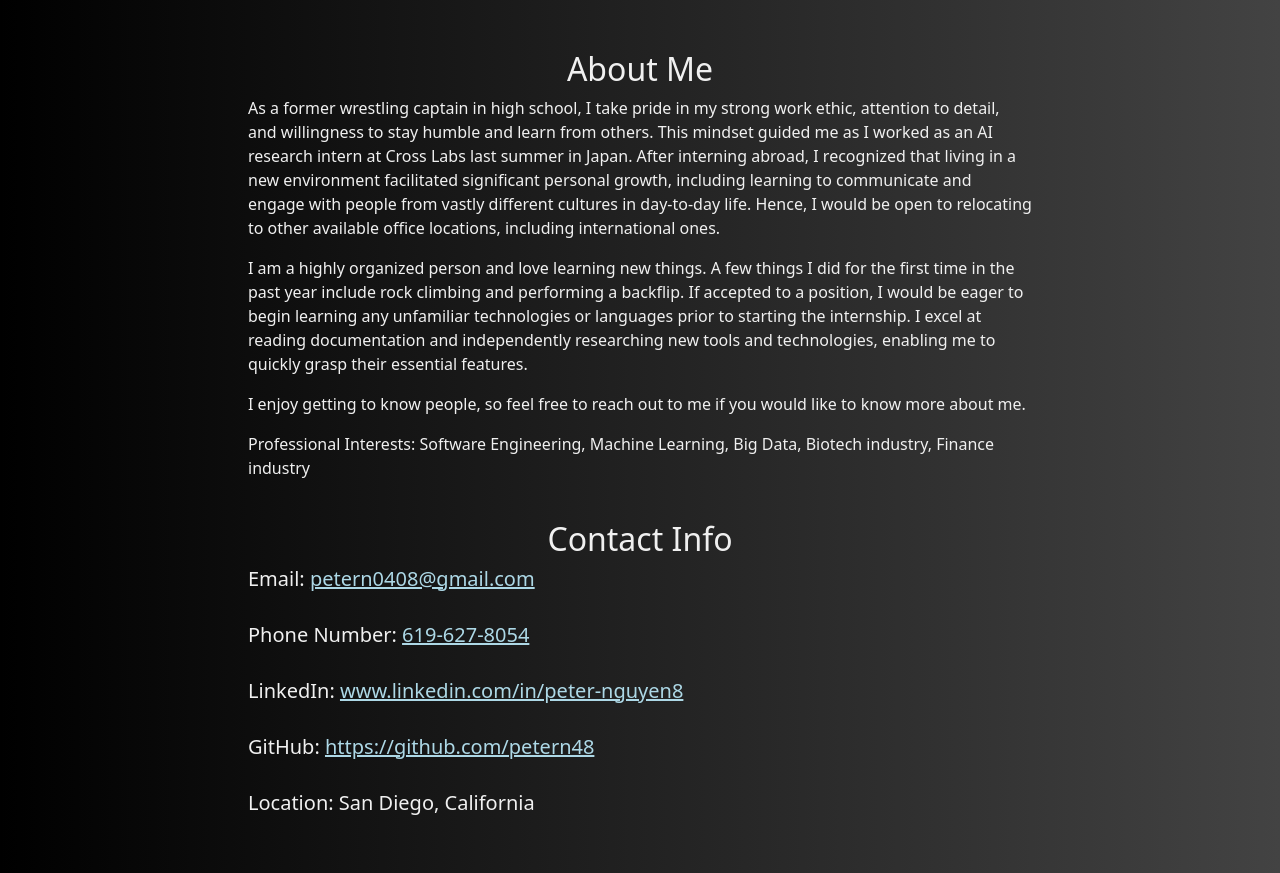
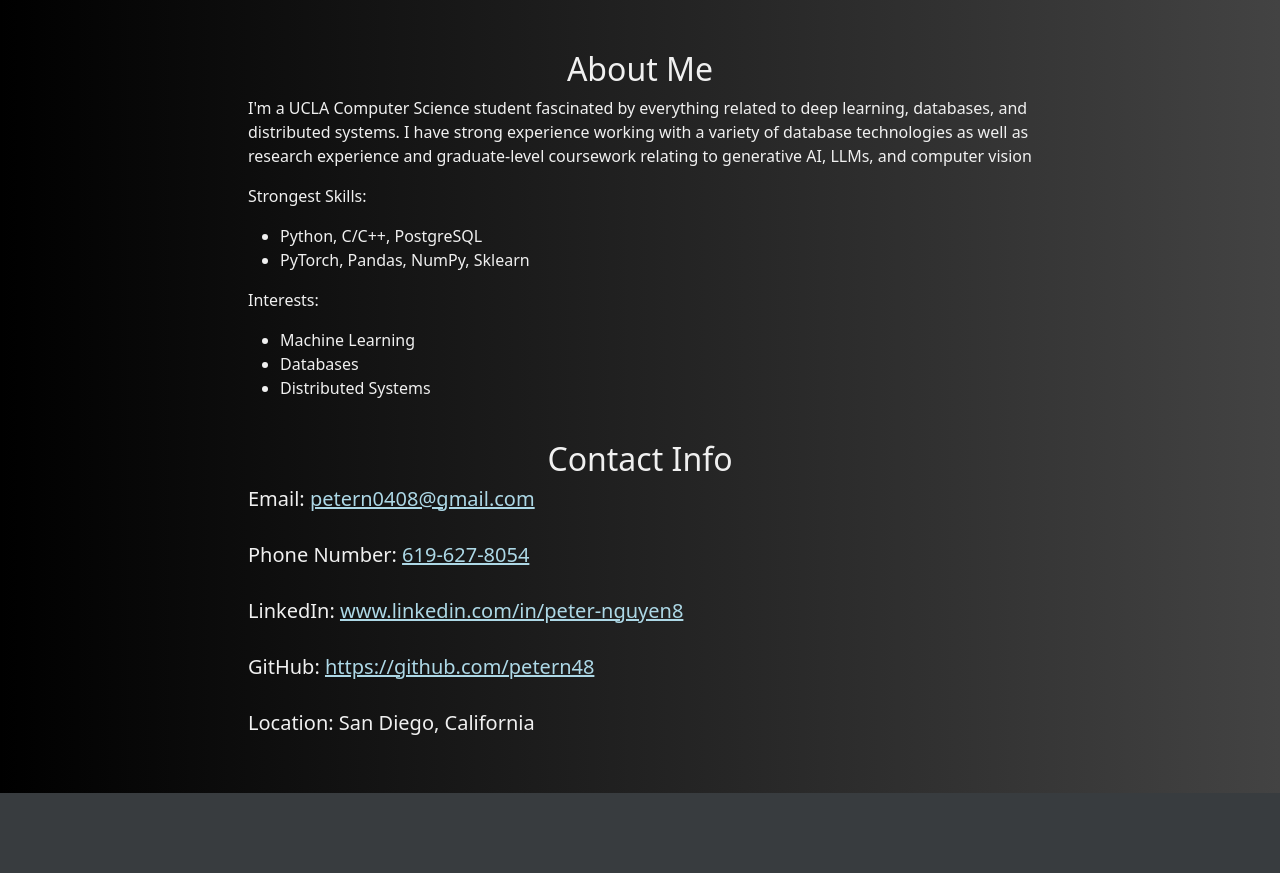
Before and after one commit to petern48/petern48-io, a Flask app: page /contact in a window 1280 px wide. Shown: the part 56-929 px from the top of the page. After the commit the page ends 849 px from the top, so only its background shows below. Run offline with Flask 3, Linux system fonts and the light colour scheme.

Commit message:
Update contact page

```diff
--- a/templates/contact.html
+++ b/templates/contact.html
@@ -20,23 +20,23 @@
     <main>
         <div id="about-me">
             <p>
-            As a former wrestling captain in high school, I take pride in my strong work ethic, attention to detail, and willingness to stay humble and learn from others.
-            This mindset guided me as I worked as an AI research intern at Cross Labs last summer in Japan.
-            After interning abroad, I recognized that living in a new environment facilitated significant personal growth, including learning to communicate and engage with people from vastly different cultures in day-to-day life.
-            Hence, I would be open to relocating to other available office locations, including international ones.
+                I'm a UCLA Computer Science student fascinated by everything related to deep learning, databases, and distributed systems. I have strong experience working with a variety of database technologies as well as research experience and graduate-level coursework relating to generative AI, LLMs, and computer vision
             </p>
             <p>
-            I am a highly organized person and love learning new things.
-            A few things I did for the first time in the past year include rock climbing and performing a backflip.
-            If accepted to a position, I would be eager to begin learning any unfamiliar technologies or languages prior to starting the internship.
-            I excel at reading documentation and independently researching new tools and technologies, enabling me to quickly grasp their essential features.
+                Strongest Skills:
             </p>
+                <ul>
+                    <li>Python, C/C++, PostgreSQL</li>
+                    <li>PyTorch, Pandas, NumPy, Sklearn</li>
+                </ul>
             </p>
-            I enjoy getting to know people, so feel free to reach out to me if you would like to know more about me.
+                Interests:
             </p>
-            <p>
-            Professional Interests: Software Engineering, Machine Learning, Big Data, Biotech industry, Finance industry
-            </p>
+            <ul>
+                <li>Machine Learning</li>
+                <li>Databases</li>
+                <li>Distributed Systems</li>
+            </ul>
 
             <br>
 
```
